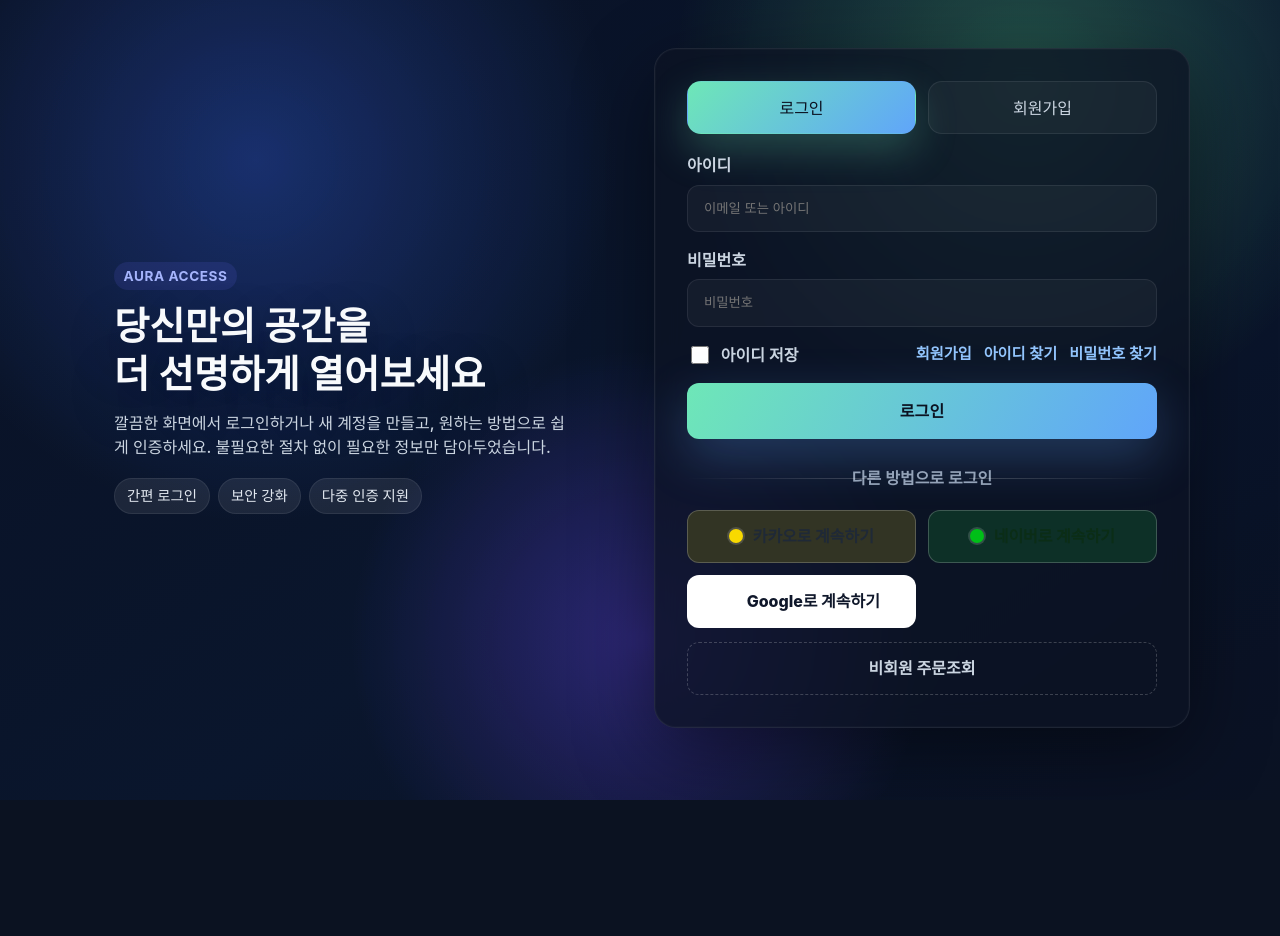
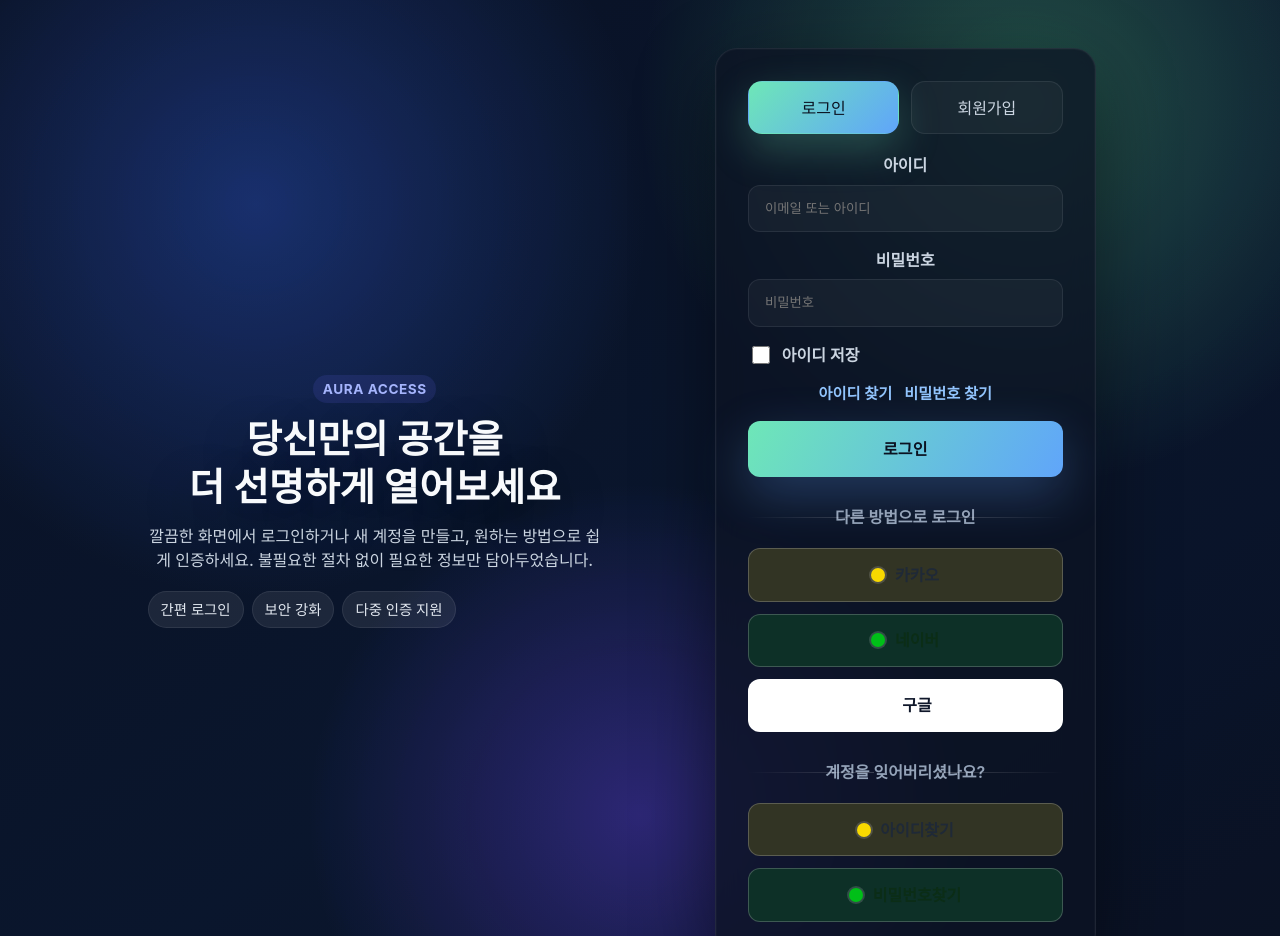
Before and after one commit to MHhw/AURA, a React (Vite) app in the folder aura-client/: page / in a window 1280 px wide. Shown: the top 936 px of the page. Before the commit the page ends 800 px from the top, so only its background shows below. Built offline with nearby package versions, Linux system fonts and the light colour scheme.

Commit message:
Update login screen layout

```diff
--- a/aura-client/src/App.css
+++ b/aura-client/src/App.css
@@ -21,6 +21,9 @@ body {
   padding: 3rem 1.25rem 4rem;
   color: #e2e8f0;
   overflow: hidden;
+  display: flex;
+  align-items: center;
+  justify-content: center;
 }
 
 .page__background {
@@ -42,11 +45,14 @@ body {
   grid-template-columns: repeat(auto-fit, minmax(320px, 1fr));
   gap: 1.75rem;
   align-items: center;
+  justify-items: center;
+  text-align: center;
   z-index: 1;
 }
 
 .intro {
   padding: 1.5rem;
+  max-width: 520px;
 }
 
 .eyebrow {
@@ -226,6 +232,10 @@ body {
   flex-wrap: wrap;
 }
 
+.link-list.centered {
+  justify-content: center;
+}
+
 .link-list a {
   color: #93c5fd;
   text-decoration: none;
@@ -308,10 +318,11 @@ body {
   transform: scaleX(-1);
 }
 
-.social-grid {
-  display: grid;
-  grid-template-columns: repeat(auto-fit, minmax(220px, 1fr));
+.social-row {
+  display: flex;
   gap: 0.75rem;
+  flex-wrap: wrap;
+  justify-content: center;
 }
 
 .social-btn {
--- a/aura-client/src/App.tsx
+++ b/aura-client/src/App.tsx
@@ -4,11 +4,6 @@ import './App.css';
 
 type Mode = 'login' | 'register';
 type RegisterStep = 'verify' | 'details';
-
-type QuickLink = {
-  label: string;
-  href?: string;
-};
 
 type SocialProvider = {
   name: string;
@@ -20,20 +15,19 @@ function App() {
   const [mode, setMode] = useState<Mode>('login');
   const [registerStep, setRegisterStep] = useState<RegisterStep>('verify');
 
-  const authLinks: QuickLink[] = useMemo(
+  const socialProviders: SocialProvider[] = useMemo(
     () => [
-      { label: '회원가입' },
-      { label: '아이디 찾기' },
-      { label: '비밀번호 찾기' },
+      { name: 'kakao', accent: '#f8d900', label: '카카오' },
+      { name: 'naver', accent: '#00bf18', label: '네이버' },
+      { name: 'google', accent: '#ffffff', label: '구글' },
     ],
     [],
   );
 
-  const socialProviders: SocialProvider[] = useMemo(
+  const recoveryProviders: SocialProvider[] = useMemo(
     () => [
-      { name: 'kakao', accent: '#f8d900', label: '카카오로 계속하기' },
-      { name: 'naver', accent: '#00bf18', label: '네이버로 계속하기' },
-      { name: 'google', accent: '#ffffff', label: 'Google로 계속하기' },
+      { name: 'kakao', accent: '#f8d900', label: '아이디찾기' },
+      { name: 'naver', accent: '#00bf18', label: '비밀번호찾기' },
     ],
     [],
   );
@@ -86,7 +80,7 @@ function App() {
           </div>
 
           {mode === 'login' ? (
-            <LoginForm authLinks={authLinks} socialProviders={socialProviders} />
+            <LoginForm socialProviders={socialProviders} recoveryProviders={recoveryProviders} />
           ) : (
             <RegisterPanel
               onNavigateLogin={() => setMode('login')}
@@ -101,11 +95,11 @@ function App() {
 }
 
 function LoginForm({
-  authLinks,
   socialProviders,
+  recoveryProviders,
 }: {
-  authLinks: QuickLink[];
   socialProviders: SocialProvider[];
+  recoveryProviders: SocialProvider[];
 }) {
   return (
     <div className="stack" role="tabpanel" aria-labelledby="로그인">
@@ -119,18 +113,14 @@ function LoginForm({
           <input type="password" placeholder="비밀번호" autoComplete="current-password" />
         </label>
 
-        <div className="form__row">
-          <label className="checkbox">
-            <input type="checkbox" />
-            <span>아이디 저장</span>
-          </label>
-          <div className="link-list" aria-label="계정 도움말">
-            {authLinks.map((link) => (
-              <a key={link.label} href={link.href || '#'}>
-                {link.label}
-              </a>
-            ))}
-          </div>
+        <label className="checkbox">
+          <input type="checkbox" />
+          <span>아이디 저장</span>
+        </label>
+
+        <div className="link-list centered" aria-label="계정 도움말">
+          <a href="#">아이디 찾기</a>
+          <a href="#">비밀번호 찾기</a>
         </div>
 
         <button type="submit" className="primary-btn">
@@ -142,7 +132,7 @@ function LoginForm({
         <div className="divider" role="separator" aria-hidden>
           <span>다른 방법으로 로그인</span>
         </div>
-        <div className="social-grid">
+        <div className="social-row">
           {socialProviders.map((provider) => (
             <button
               key={provider.name}
@@ -155,9 +145,25 @@ function LoginForm({
             </button>
           ))}
         </div>
-        <button type="button" className="ghost-link">
-          비회원 주문조회
-        </button>
+      </div>
+
+      <div className="stack gap-sm">
+        <div className="divider" role="separator" aria-hidden>
+          <span>계정을 잊어버리셨나요?</span>
+        </div>
+        <div className="social-row">
+          {recoveryProviders.map((provider) => (
+            <button
+              key={provider.name}
+              type="button"
+              className={`social-btn social-${provider.name}`}
+              style={{ '--accent': provider.accent } as CSSProperties}
+            >
+              <span className="dot" aria-hidden />
+              {provider.label}
+            </button>
+          ))}
+        </div>
       </div>
     </div>
   );
```
